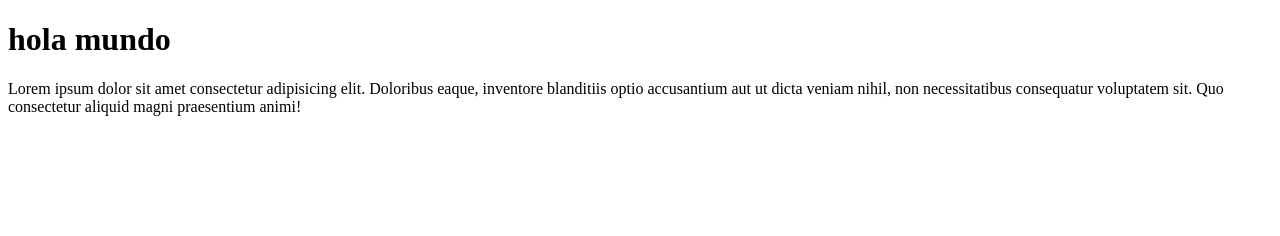
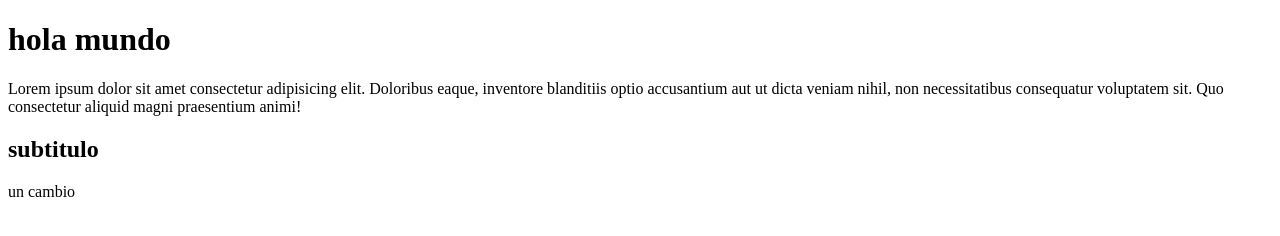
Before and after one commit to ValentinaC2004/pagina-internet, a plain HTML site: page index.html in a window 1280 px wide. Drawn offline with Linux system fonts and the light colour scheme.

Commit message:
actualizando

```diff
--- a/index.html
+++ b/index.html
@@ -12,6 +12,8 @@
         <p>
             Lorem ipsum dolor sit amet consectetur adipisicing elit. Doloribus eaque, inventore blanditiis optio accusantium aut ut dicta veniam nihil, non necessitatibus consequatur voluptatem sit. Quo consectetur aliquid magni praesentium animi!
         </p>
+        <h2>subtitulo</h2>
+        <p>un cambio</p>
     </div>
 </body>
 </html>
```
Also changed, not shown: 1 other file.
